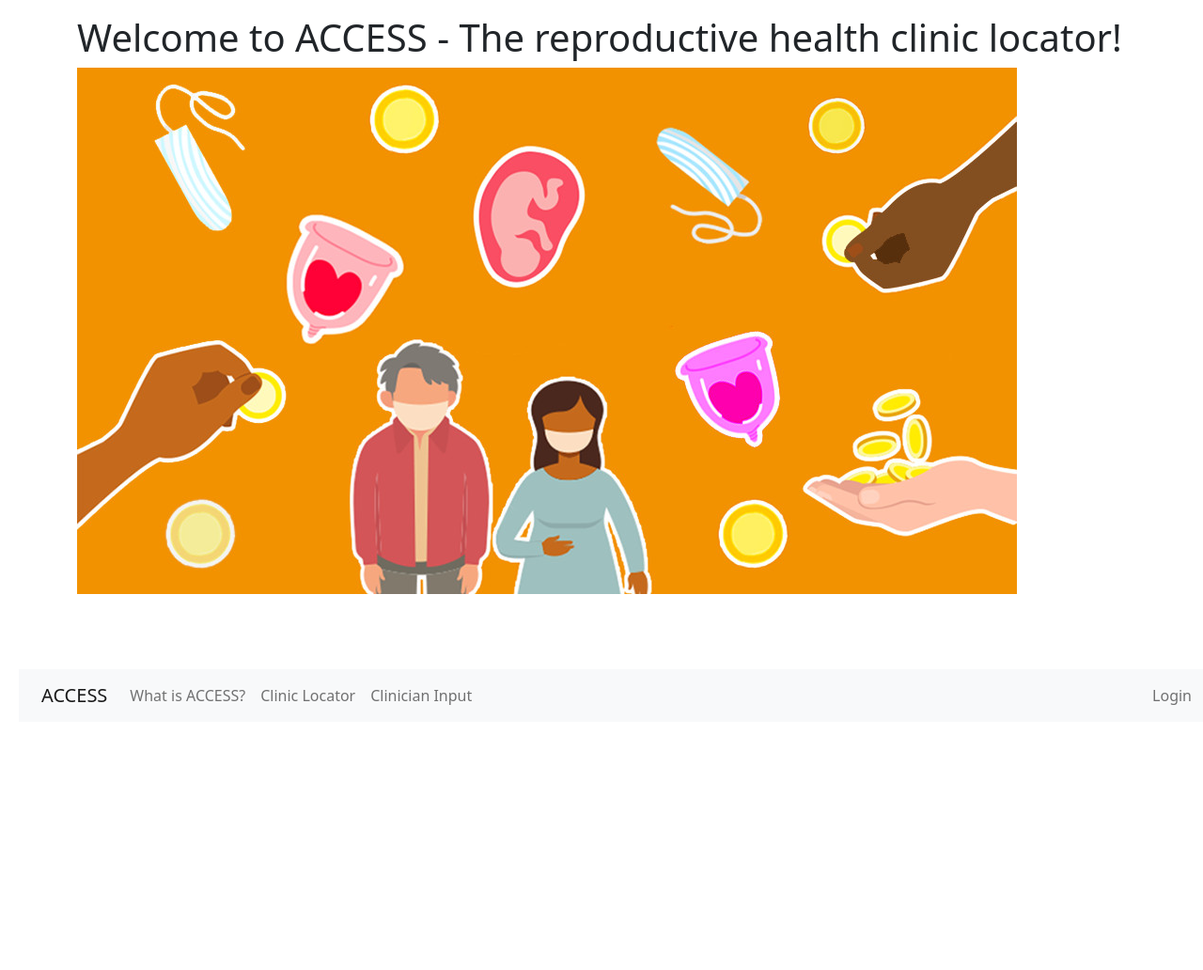
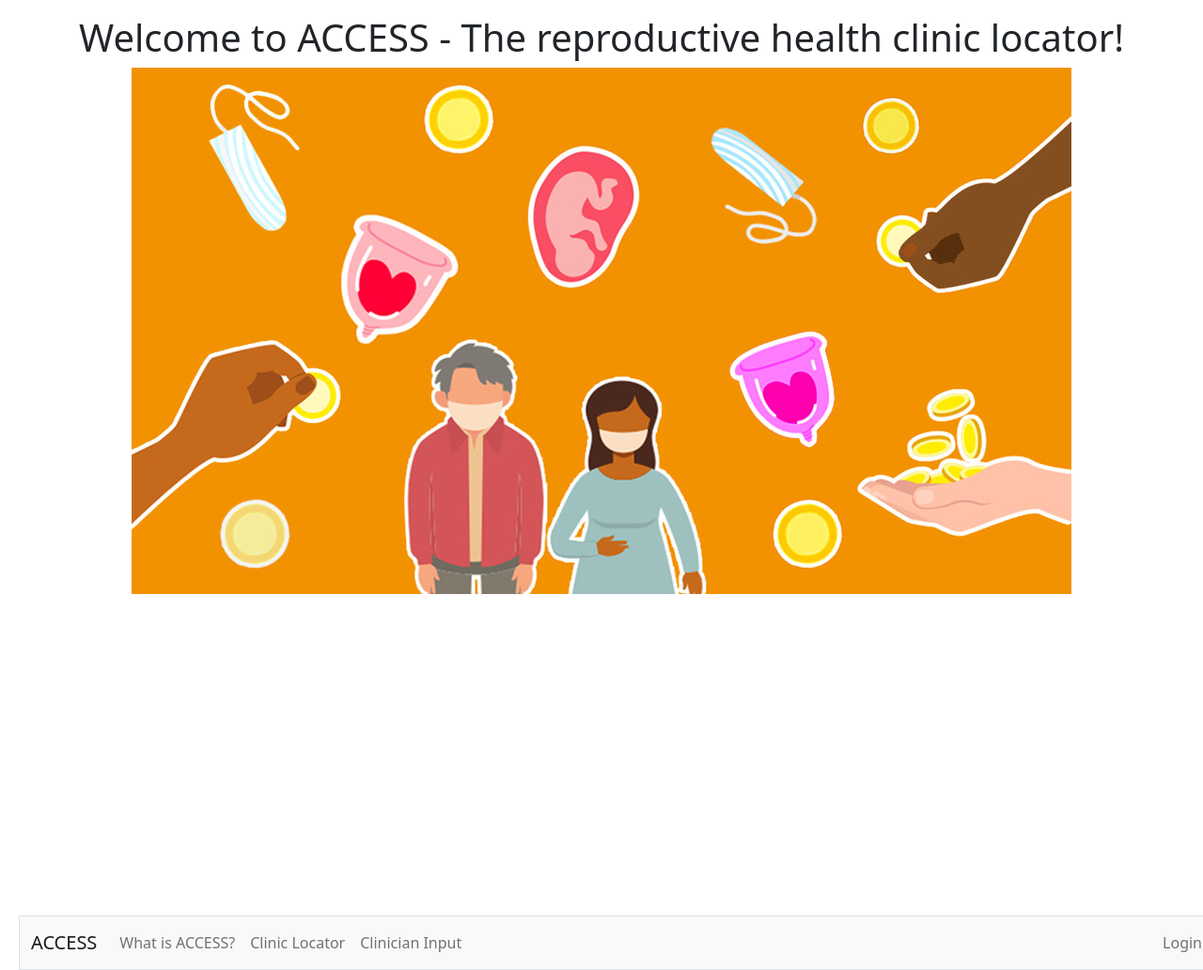
Before and after one commit to sylviecroteau/CapFlaskTemplate, a Flask app: page / in a window 1280 px wide. Shown: the part 56-1088 px from the top of the page at 94% size. Run offline with Flask 2, Linux system fonts and the light colour scheme; some libraries are stand-ins or nearby versions.

Commit message:
more stlyling

```diff
--- a/app/static/local.css
+++ b/app/static/local.css
@@ -22,7 +22,7 @@ main{
 .footer-bs{
     position: absolute;
     width: 100%;
-    min-height: 320px;
+    min-height: 40px;
     bottom: -400px;
     left: 20px;
 }
--- a/app/templates/includes/footer.html
+++ b/app/templates/includes/footer.html
@@ -1,5 +1,4 @@
-<footer class="footer-bs">
-    <div class="row justify-content-center">
+<footer class="footer-bs border">
   <div class="col-md-3 footer-brand animated fadeInLeft" style="width: 100% !important">
       <nav class="navbar navbar-expand-lg navbar-light bg-light">
           <div class="container-fluid">
@@ -38,5 +37,4 @@
           </div>
         </nav>
   </div>
-    </div>
 </footer>
--- /dev/null
+++ b/app/templates/includes/footerSmall.html
@@ -0,0 +1,4 @@
+<footer class="footer-bs border">
+<p class="text-center"> bob</p>
+  </div>
+</footer>
--- a/app/templates/index.html
+++ b/app/templates/index.html
@@ -2,9 +2,10 @@
 
 {% block body %}
 
-<h1>Welcome to ACCESS - The reproductive health clinic locator!</h1>
+<div class="text-center">
+    <h1>Welcome to ACCESS - The reproductive health clinic locator!</h1>
 
-<img src="/static/reproductivehealth.jpg" alt="no idea as to why my image isnt coming up but this is the best i could do so i hope you are proud!">
-
+    <img src="/static/reproductivehealth.jpg" alt="no idea as to why my image isnt coming up but this is the best i could do so i hope you are proud!">
+</div>
 
 {% endblock %}
```
Lines whose indentation alone changed are shown as unchanged.
